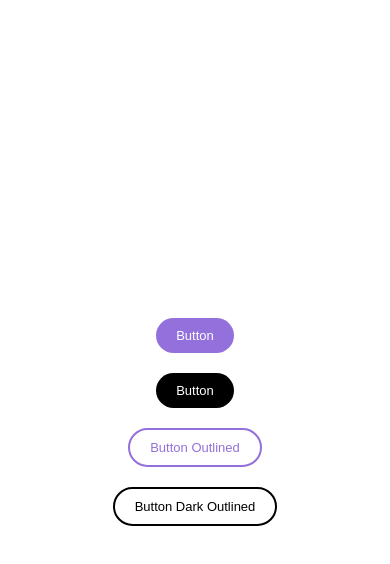
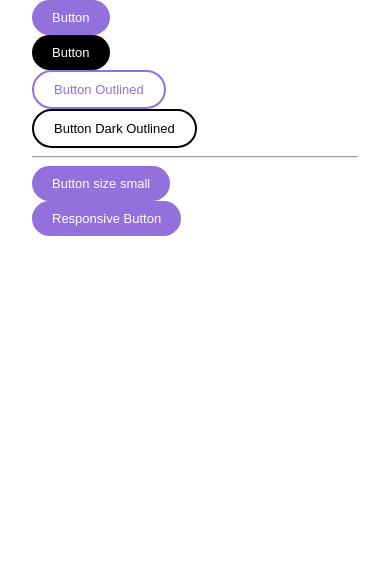
Before and after one commit to hellofanny/exploring-stitches-radix, a Next.js app: page / in a window 390 px wide. Shown: the top 564 px of the page. Built offline with nearby package versions, Linux system fonts and the light colour scheme.

Commit message:
Introduces responsive variant concept

```diff
--- a/pages/index.tsx
+++ b/pages/index.tsx
@@ -14,7 +14,7 @@ const button = css({
   variants: {
     size: {
       small: { fontSize: 13 },
-      medium: { fontSize: 16 },
+      medium: { fontSize: 18 },
     },
     variant: {
       primary: {
@@ -74,15 +74,30 @@ const Home: NextPage = () => {
         <link rel="icon" href="/favicon.ico" />
       </Head>
 
-      <main className={styles.main}>
+      <main>
         <button className={button()}>Button</button>
-        <br></br>
+        <br />
         <button className={button({ variant: "dark" })}>Button</button>
-        <br></br>
+        <br />
         <button className={button({ outlined: true })}>Button Outlined</button>
-        <br></br>
+        <br />
         <button className={button({ variant: "dark", outlined: true })}>
           Button Dark Outlined
+        </button>
+
+        <hr />
+
+        <button className={button({ size: "small" })}>Button size small</button>
+        <br />
+        <button
+          className={button({
+            size: {
+              "@initial": "small",
+              "@media (min-width: 500px)": "medium",
+            },
+          })}
+        >
+          Responsive Button
         </button>
       </main>
     </div>
```
